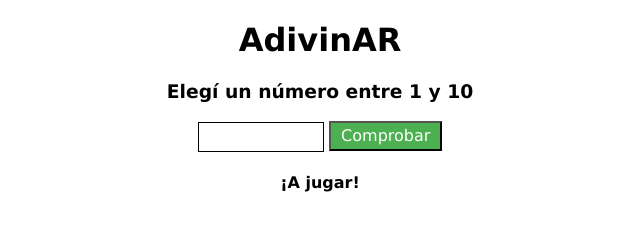
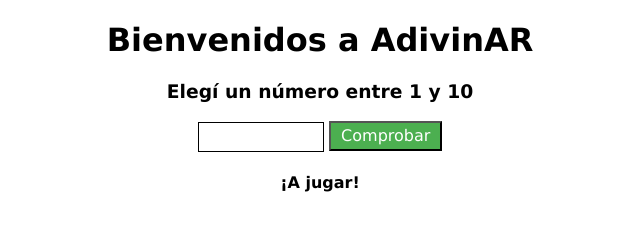
Before and after one commit to FBifts11/adivinAR, a plain HTML site: page index.html in a window 1280 px wide. Shown: the whole page, without its empty margins (320-960 px from the left). Drawn offline with Linux system fonts and the light colour scheme.

Commit message:
Modifico título

```diff
--- a/index.html
+++ b/index.html
@@ -10,7 +10,7 @@
 
 <body>
     <div class="container">
-        <h1>AdivinAR</h1>
+        <h1>Bienvenidos a AdivinAR</h1>
         <h3>Elegí un número entre 1 y 10</h3>
         <div class="inputBtn">
             <input type="text" id="numeroElegido">
```
